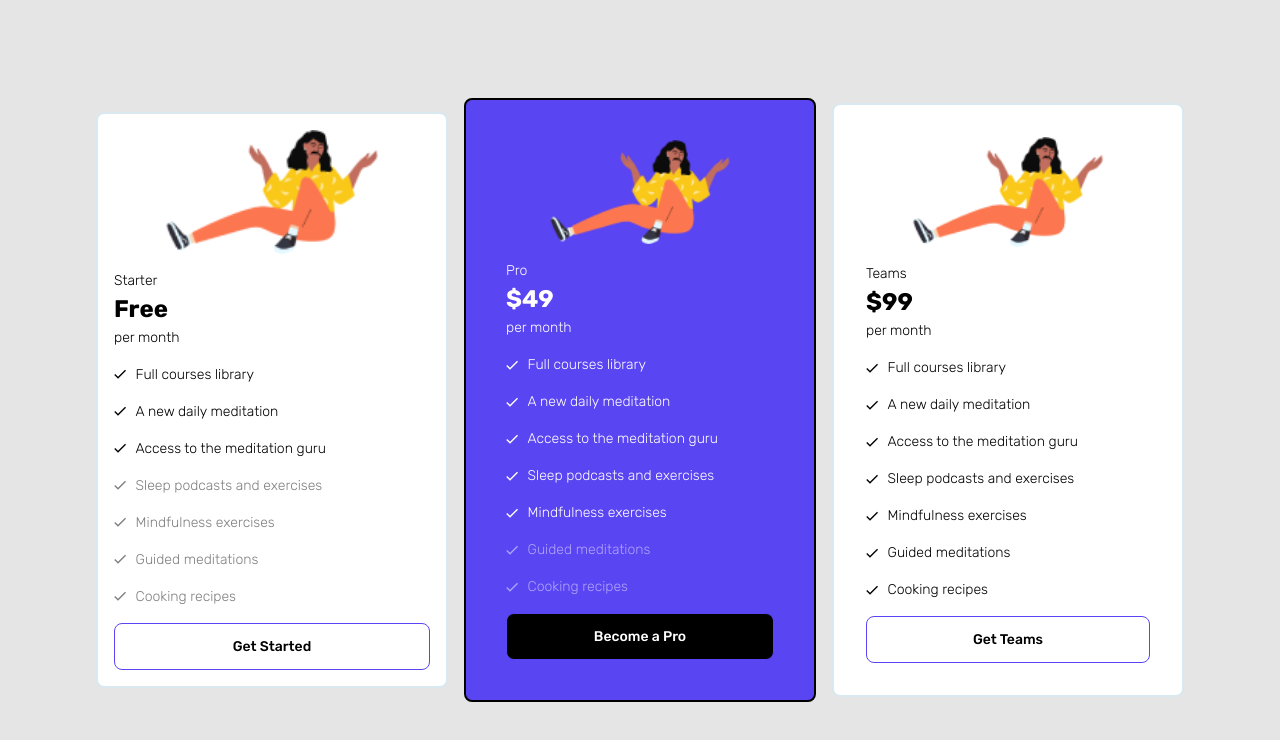
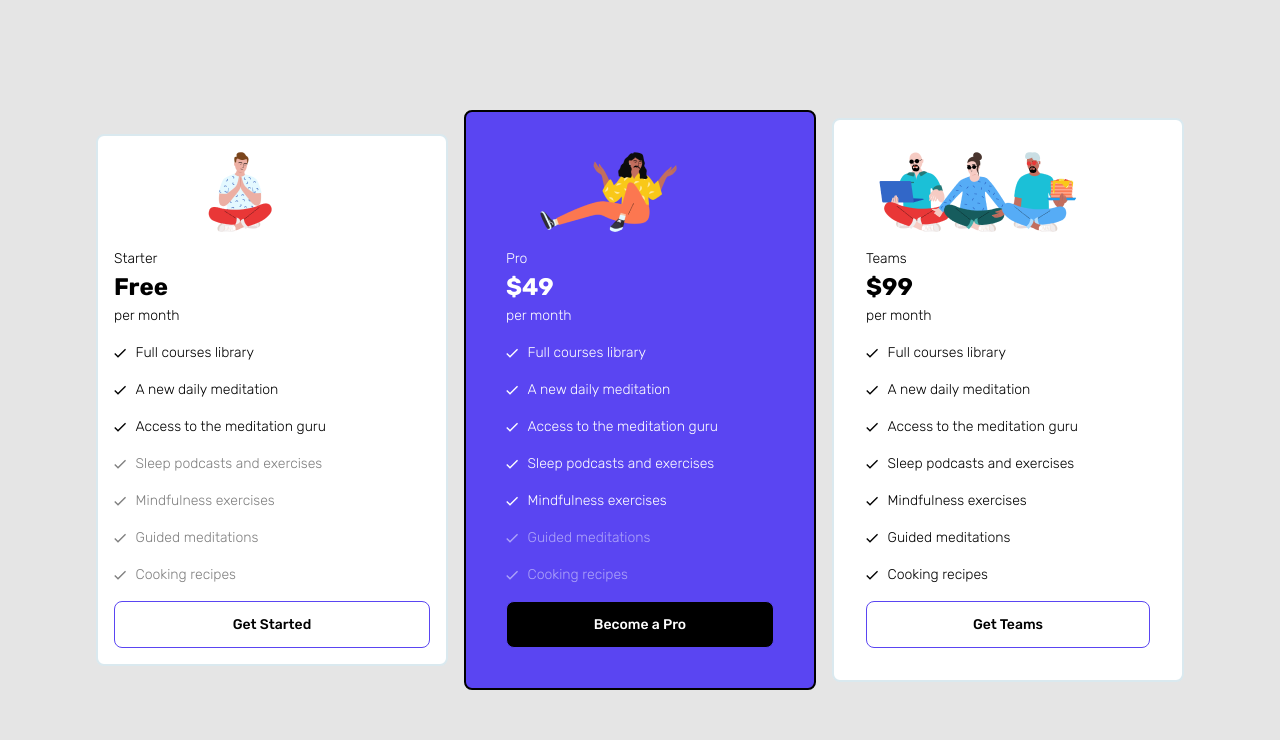
Before and after one commit to alexcumplido/jump2Digital, a React (Vite) app: page / in a window 1280 px wide. Shown: the top 740 px of the page. Built offline with nearby package versions, Linux system fonts and the light colour scheme.

Commit message:
Replaced static route by dynamic one

```diff
--- a/src/components/card/Card.jsx
+++ b/src/components/card/Card.jsx
@@ -4,13 +4,11 @@ import { Button } from "../button/Button.jsx";
 export function Card({ data, toggleModal }) {
   const { logo, type, cost, period, featured, benefits, buttonText } = data;
   return (
-    <article className={`card ${featured ? `card--featured` : ""}`}>
-      <div className="flex-center">
-        <img
-          className="card__image"
-          src="../../images/pro.png"
-          alt="Card logo"
-        />
+    <article
+      className={`card ${featured ? `card--featured` : `card--standard`}`}
+    >
+      <div className="card__logo">
+        <img src={logo} alt="Card logo" />
       </div>
       <div className="card__intro">
         <p>{type}</p>
@@ -20,7 +18,7 @@ export function Card({ data, toggleModal }) {
       <List data={benefits} />
       <Button
         className={`card__button flex-center
-        ${featured ? `card__button--featured` : ""}`}
+        ${featured && `card__button--featured`}`}
         handleClick={toggleModal}
         data={buttonText}
       />
```
